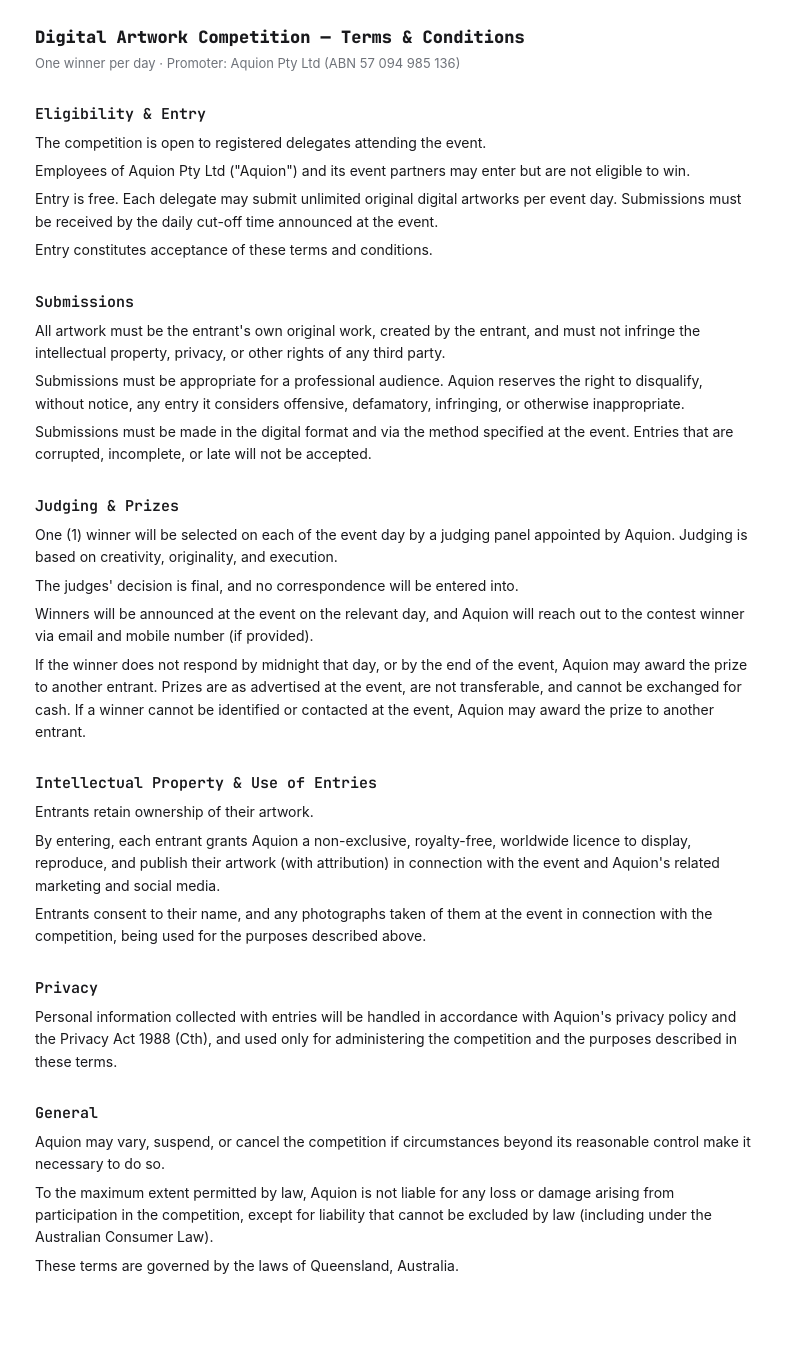
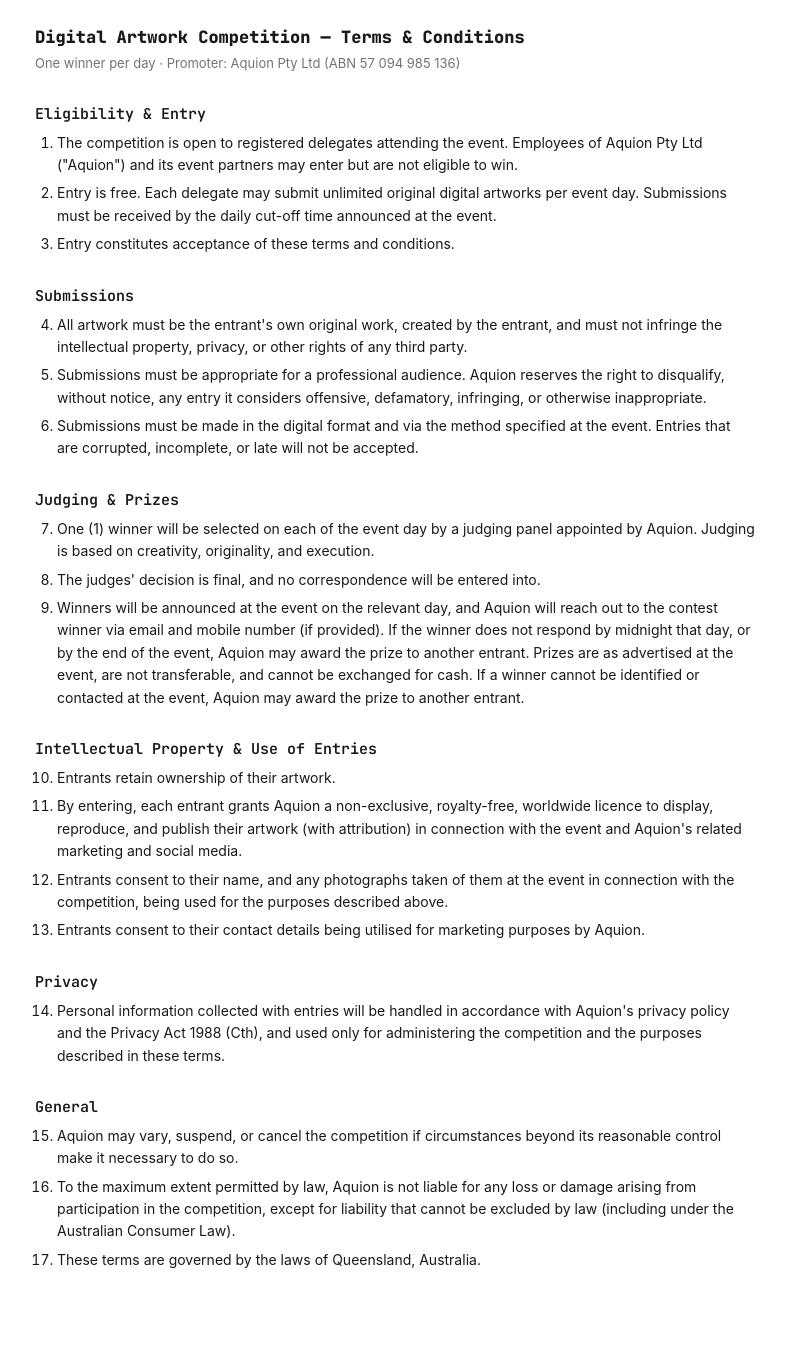
Before and after one commit to tpgionfriddo/pycon-2026-art-wall, a FastAPI app: page /terms in a window 1280 px wide. Shown: the part 47-1394 px from the top of the page, without its empty margins (245-1030 px from the left). After the commit the page ends 1315 px from the top, so only its background shows below. Run offline with FastAPI, Linux system fonts and the light colour scheme.

Commit message:
Reproduce the supplied terms in full, clause 13 included
The terms page was transcribed from the promoter's document as
unnumbered paragraphs, and one clause did not survive the transcription:

  13. Entrants consent to their contact details being utilised for
      marketing purposes by Aquion.

That is the clause the contact list's marketing use rests on, and the
booth exists to build that list. Consent collected against a page missing
it is not consent to the thing the activity is for. Sixteen of the
seventeen clauses were already present and verbatim; this one was simply
absent, between clause 12 and the Privacy heading.

The body is now generated from the PDF rather than hand-transcribed, and
checked back against it: all seventeen clauses and all six section
headings match the source word for word. Clause boundaries follow the
document too, which the paragraphs did not: clause 1 is one clause
carrying two sentences and had been split in two, and clause 2 had lost
its second sentence about the daily cut-off time to the same treatment.

The numbers are the document's own and are now on the page, as an <ol>
per section with `start` continuing the count across the headings. An
unnumbered rendering is precisely how a clause went missing without
anything noticing: anonymous paragraphs cannot be counted, and somebody
citing clause 13 could not have found clause 13. Two tests now assert
seventeen clauses numbered unbroken across six sections, and that the
marketing consent clause specifically is on the page.

Apostrophes stay straight, matching what the page already rendered for
the other sixteen clauses. Shape carries no legal meaning and the
alternative was churning every line for typography.

Nothing else about the page changed. It is still reached in a new tab
with no link home, and the house copy rules still stop at the quoted
block, which the comment above it now says explicitly along with the
source filename.

Full suite: 146 passed. Rendered in headless Chromium: seventeen clauses,
numbering 1 to 17 unbroken, no page errors.

Co-Authored-By: Claude Opus 5 (1M context) <noreply@anthropic.com>

```diff
--- a/artwall/templates/terms.html
+++ b/artwall/templates/terms.html
@@ -27,6 +27,11 @@
   h3 { font-size: 15px; margin: 28px 0 6px;
     font-family: "JetBrains Mono", "SF Mono", Menlo, monospace; font-weight: 600; }
   p { margin: 6px 0; font-size: 14px; }
+  /* The document is a numbered instrument and the numbers are part of it:
+     somebody citing clause 13 has to be able to find clause 13. `start` on
+     each list continues the count across the section headings. */
+  ol { margin: 6px 0; padding-left: 22px; }
+  li { margin: 6px 0; font-size: 14px; }
   a { color: #6B57FF; }
 </style>
 </head>
@@ -36,71 +41,84 @@
 </header>
 <main>
 
-  <!-- Supplied by the promoter and reproduced verbatim. This is somebody
-       else's legal wording, so ticket 15's copy rules (no em dashes, no
-       decorative glyphs) deliberately do not apply to anything below. -->
+  <!-- Supplied by the promoter and reproduced verbatim from
+       Aquion-Digital-Artwork-Competition-Terms&Conditions.pdf, clauses 1 to
+       17 in six sections. This is somebody else's legal wording, so ticket
+       15's copy rules (no em dashes, no decorative glyphs) deliberately do
+       not apply to anything below. The clause numbers are the document's
+       own: consent rests on this text, and an unnumbered rendering is how
+       clause 13 went missing from it once already. -->
   <h2>Digital Artwork Competition — Terms &amp; Conditions</h2>
   <p id="promoter">One winner per day · Promoter: Aquion Pty Ltd (ABN 57 094 985 136)</p>
 
   <h3>Eligibility &amp; Entry</h3>
-  <p>The competition is open to registered delegates attending the event.</p>
-  <p>Employees of Aquion Pty Ltd ("Aquion") and its event partners may enter
-    but are not eligible to win.</p>
-  <p>Entry is free. Each delegate may submit unlimited original digital
-    artworks per event day. Submissions must be received by the daily cut-off
-    time announced at the event.</p>
-  <p>Entry constitutes acceptance of these terms and conditions.</p>
-
+  <ol start="1">
+    <li>The competition is open to registered delegates attending the event.
+      Employees of Aquion Pty Ltd ("Aquion") and its event partners may
+      enter but are not eligible to win.</li>
+    <li>Entry is free. Each delegate may submit unlimited original digital
+      artworks per event day. Submissions must be received by the daily
+      cut-off time announced at the event.</li>
+    <li>Entry constitutes acceptance of these terms and conditions.</li>
+  </ol>
   <h3>Submissions</h3>
-  <p>All artwork must be the entrant's own original work, created by the
-    entrant, and must not infringe the intellectual property, privacy, or
-    other rights of any third party.</p>
-  <p>Submissions must be appropriate for a professional audience. Aquion
-    reserves the right to disqualify, without notice, any entry it considers
-    offensive, defamatory, infringing, or otherwise inappropriate.</p>
-  <p>Submissions must be made in the digital format and via the method
-    specified at the event. Entries that are corrupted, incomplete, or late
-    will not be accepted.</p>
-
+  <ol start="4">
+    <li>All artwork must be the entrant's own original work, created by the
+      entrant, and must not infringe the intellectual property, privacy,
+      or other rights of any third party.</li>
+    <li>Submissions must be appropriate for a professional audience. Aquion
+      reserves the right to disqualify, without notice, any entry it
+      considers offensive, defamatory, infringing, or otherwise
+      inappropriate.</li>
+    <li>Submissions must be made in the digital format and via the method
+      specified at the event. Entries that are corrupted, incomplete, or
+      late will not be accepted.</li>
+  </ol>
   <h3>Judging &amp; Prizes</h3>
-  <p>One (1) winner will be selected on each of the event day by a judging
-    panel appointed by Aquion. Judging is based on creativity, originality,
-    and execution.</p>
-  <p>The judges' decision is final, and no correspondence will be entered
-    into.</p>
-  <p>Winners will be announced at the event on the relevant day, and Aquion
-    will reach out to the contest winner via email and mobile number (if
-    provided).</p>
-  <p>If the winner does not respond by midnight that day, or by the end of the
-    event, Aquion may award the prize to another entrant. Prizes are as
-    advertised at the event, are not transferable, and cannot be exchanged for
-    cash. If a winner cannot be identified or contacted at the event, Aquion
-    may award the prize to another entrant.</p>
-
+  <ol start="7">
+    <li>One (1) winner will be selected on each of the event day by a judging
+      panel appointed by Aquion. Judging is based on creativity,
+      originality, and execution.</li>
+    <li>The judges' decision is final, and no correspondence will be entered into.</li>
+    <li>Winners will be announced at the event on the relevant day, and Aquion
+      will reach out to the contest winner via email and mobile number (if
+      provided). If the winner does not respond by midnight that day, or
+      by the end of the event, Aquion may award the prize to another
+      entrant. Prizes are as advertised at the event, are not
+      transferable, and cannot be exchanged for cash. If a winner cannot
+      be identified or contacted at the event, Aquion may award the prize
+      to another entrant.</li>
+  </ol>
   <h3>Intellectual Property &amp; Use of Entries</h3>
-  <p>Entrants retain ownership of their artwork.</p>
-  <p>By entering, each entrant grants Aquion a non-exclusive, royalty-free,
-    worldwide licence to display, reproduce, and publish their artwork (with
-    attribution) in connection with the event and Aquion's related marketing
-    and social media.</p>
-  <p>Entrants consent to their name, and any photographs taken of them at the
-    event in connection with the competition, being used for the purposes
-    described above.</p>
-
+  <ol start="10">
+    <li>Entrants retain ownership of their artwork.</li>
+    <li>By entering, each entrant grants Aquion a non-exclusive, royalty-free,
+      worldwide licence to display, reproduce, and publish their artwork
+      (with attribution) in connection with the event and Aquion's related
+      marketing and social media.</li>
+    <li>Entrants consent to their name, and any photographs taken of them at the
+      event in connection with the competition, being used for the
+      purposes described above.</li>
+    <li>Entrants consent to their contact details being utilised for marketing
+      purposes by Aquion.</li>
+  </ol>
   <h3>Privacy</h3>
-  <p>Personal information collected with entries will be handled in accordance
-    with Aquion's privacy policy and the Privacy Act 1988 (Cth), and used only
-    for administering the competition and the purposes described in these
-    terms.</p>
-
+  <ol start="14">
+    <li>Personal information collected with entries will be handled in accordance
+      with Aquion's privacy policy and the Privacy Act 1988 (Cth), and
+      used only for administering the competition and the purposes
+      described in these terms.</li>
+  </ol>
   <h3>General</h3>
-  <p>Aquion may vary, suspend, or cancel the competition if circumstances
-    beyond its reasonable control make it necessary to do so.</p>
-  <p>To the maximum extent permitted by law, Aquion is not liable for any loss
-    or damage arising from participation in the competition, except for
-    liability that cannot be excluded by law (including under the Australian
-    Consumer Law).</p>
-  <p>These terms are governed by the laws of Queensland, Australia.</p>
+  <ol start="15">
+    <li>Aquion may vary, suspend, or cancel the competition if circumstances
+      beyond its reasonable control make it necessary to do so.</li>
+    <li>To the maximum extent permitted by law, Aquion is not liable for any loss
+      or damage arising from participation in the competition, except for
+      liability that cannot be excluded by law (including under the
+      Australian Consumer Law).</li>
+    <li>These terms are governed by the laws of Queensland, Australia.</li>
+  </ol>
 
 </main>
 </body>
```
Also changed, not shown: tests/test_terms.py (+27 -0 lines).
